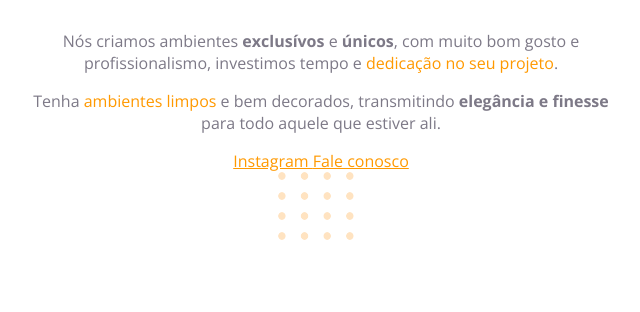
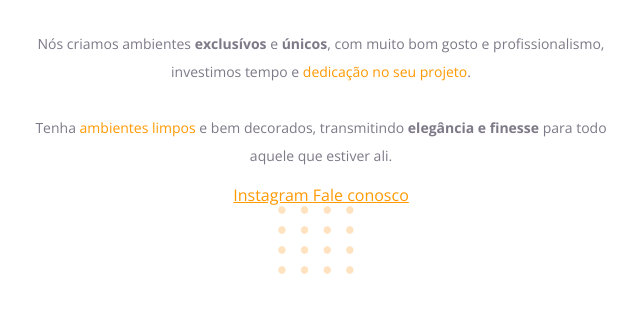
Before and after one commit to willnogueyra/projeto-01, a plain HTML site: page index.html in a window 1280 px wide. Shown: the part 384-696 px from the top of the page, without its empty margins (319-959 px from the left). Drawn offline with nearby package versions, Linux system fonts and the light colour scheme.

Commit message:
ajustes de textos

```diff
--- a/index.html
+++ b/index.html
@@ -18,8 +18,10 @@
     <p>
       Nós criamos ambientes <strong>exclusívos</strong> e <strong>únicos</strong>, com muito bom gosto e profissionalismo,
       investimos tempo e <span>dedicação no seu projeto</span>.
-    </p>
-    <p>
+
+      <br/>
+      <br/>
+
       Tenha <span>ambientes limpos</span> e bem decorados, transmitindo <strong>elegância
         e finesse</strong> para todo aquele que estiver ali.
     </p>
--- a/style.css
+++ b/style.css
@@ -25,4 +25,6 @@ span, a {
 
 p {
   color: #7D7987;
+  font-size: 14px;
+  line-height: 28px;
 }
```
